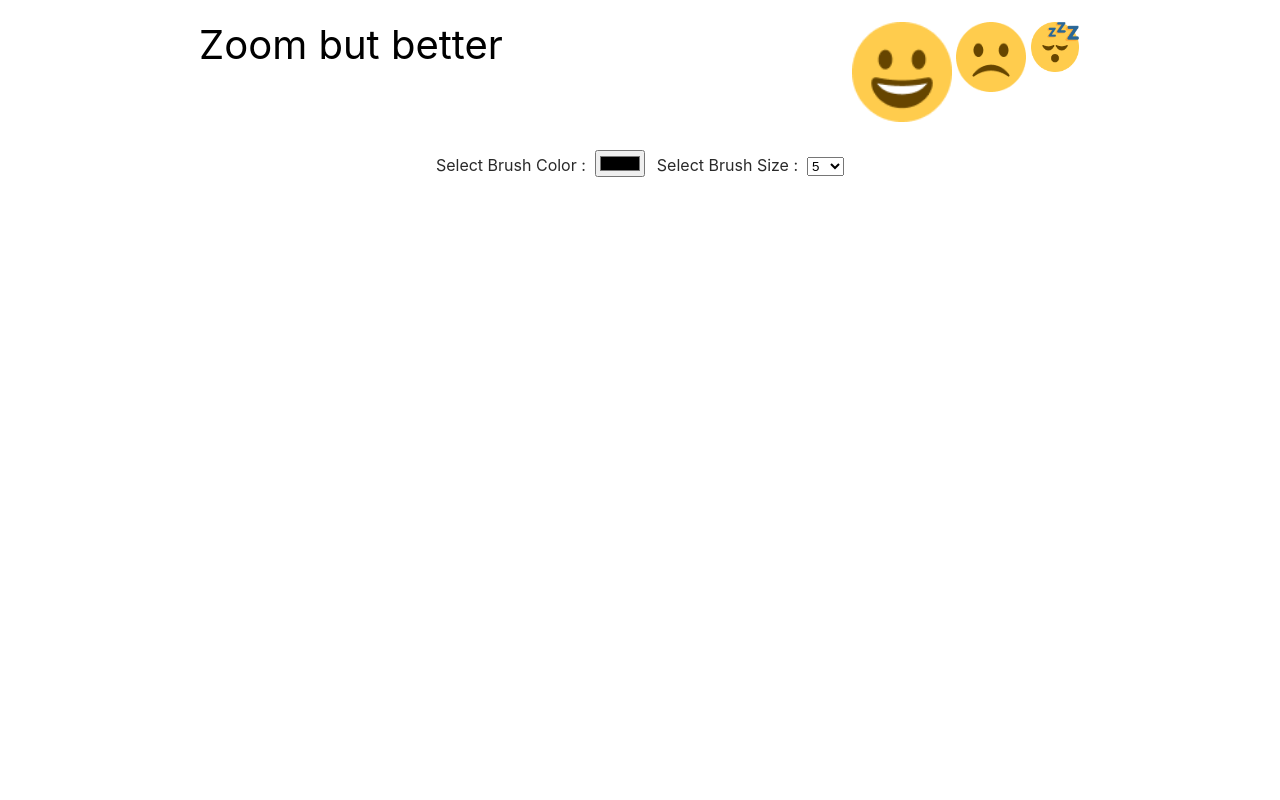
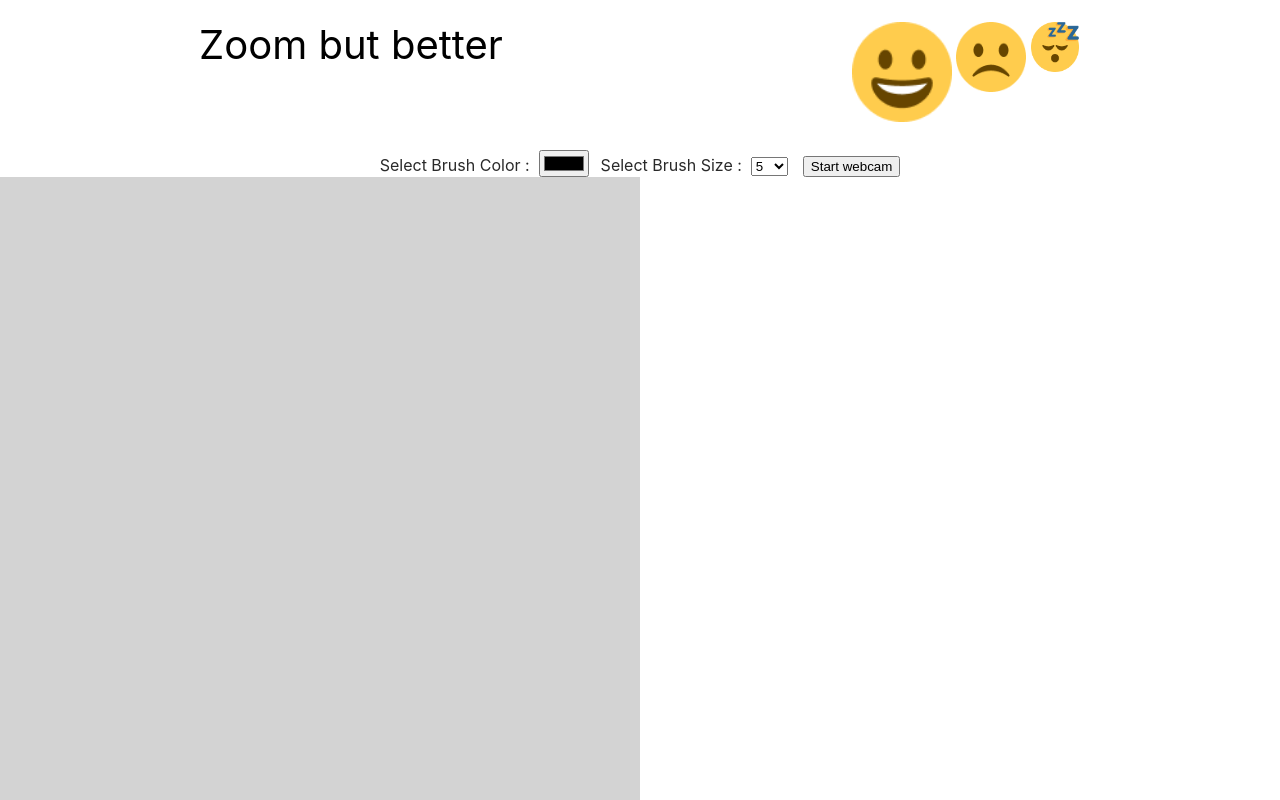
Before and after one commit to A-Telfer/CalgaryHacks2021, a React (Create React App) app in the folder frontend/: page / in a window 1280 px wide. Both pictures are taken after a click on the button "🧑‍🏫 Professor". Built offline with nearby package versions, Linux system fonts and the light colour scheme.

Commit message:
Added webcam

```diff
--- a/frontend/src/components/board/style.css
+++ b/frontend/src/components/board/style.css
@@ -1,4 +1,6 @@
 .board {
+    min-width: 500px;
+    min-height: 500px;
     width: 100%;
     height: 100%;
 }
--- a/frontend/src/components/container/Container.jsx
+++ b/frontend/src/components/container/Container.jsx
@@ -8,6 +8,7 @@ class Container extends React.Component
     constructor(props) {
         super(props);
 
+        this.videoRef = React.createRef();
         this.state = {
             color: "#000000",
             size: "5"
@@ -25,6 +26,21 @@ class Container extends React.Component
             size: params.target.value
         })
     }
+
+    getVideo() {
+        navigator.mediaDevices
+          .getUserMedia({ video: { width: 300 } })
+          .then(stream => {
+            let video = this.videoRef.current;
+            video.srcObject = stream;
+            video.play();
+        })
+        .catch(err => {
+            console.error("error:", err);
+        });
+    };
+
+
 
     render() {
 
@@ -48,10 +64,24 @@ class Container extends React.Component
                         </select>
                     </div>
 
+                    <div className="start-webcam-button">
+                        <button onClick={() => this.getVideo()}>Start webcam</button>
+                    </div>
                 </div>
-
-                <div class="board-container">
-                    <Board color={this.state.color} size={this.state.size}></Board>
+                <div style={{ display: 'flex', height: '100%    ' }}>
+                    <div style={{
+                        flex: '1',
+                        display: 'flex',
+                        justifyContent: 'center',
+                        alignItems: 'center'
+                    }}>
+                        <div class="board-container">
+                            <Board color={this.state.color} size={this.state.size}></Board>
+                        </div>
+                    </div>
+                    <div className="video-container">
+                        <video style={{ height: '100%', width: '100%' }} ref={this.videoRef} />
+                    </div>
                 </div>
             </div>
         )
--- a/frontend/src/components/container/style.css
+++ b/frontend/src/components/container/style.css
@@ -3,7 +3,7 @@
     top: 150px;
     width: 100%;
     height: 92%;
-    background: linear-gradient(0deg, #ffffff, #ffffff);
+    /* background: linear-gradient(0deg, #ffffff, #ffffff); */
 }
 
 .color-picker-container {
@@ -18,16 +18,25 @@
     margin-left: 12px;
 }
 
+.start-webcam-button {
+    display: inline;
+    margin-left: 15px;
+}
+
 .tools-section {
     text-align: center;
 }
 
 .board-container {
-    width: 75%;
-    height: 90%;
+    /* width: 100%; */
+    height: 100%;
     margin: auto;
-    margin-left: 4%;
-    margin-right: 20%;
-    margin-top: 1%;
-    background: #ffffff;
+    background: lightgrey;
 }
+
+.video-container {
+    flex: 1;
+    display: flex;
+    justify-content: center;
+    align-items: center;
+}
```
